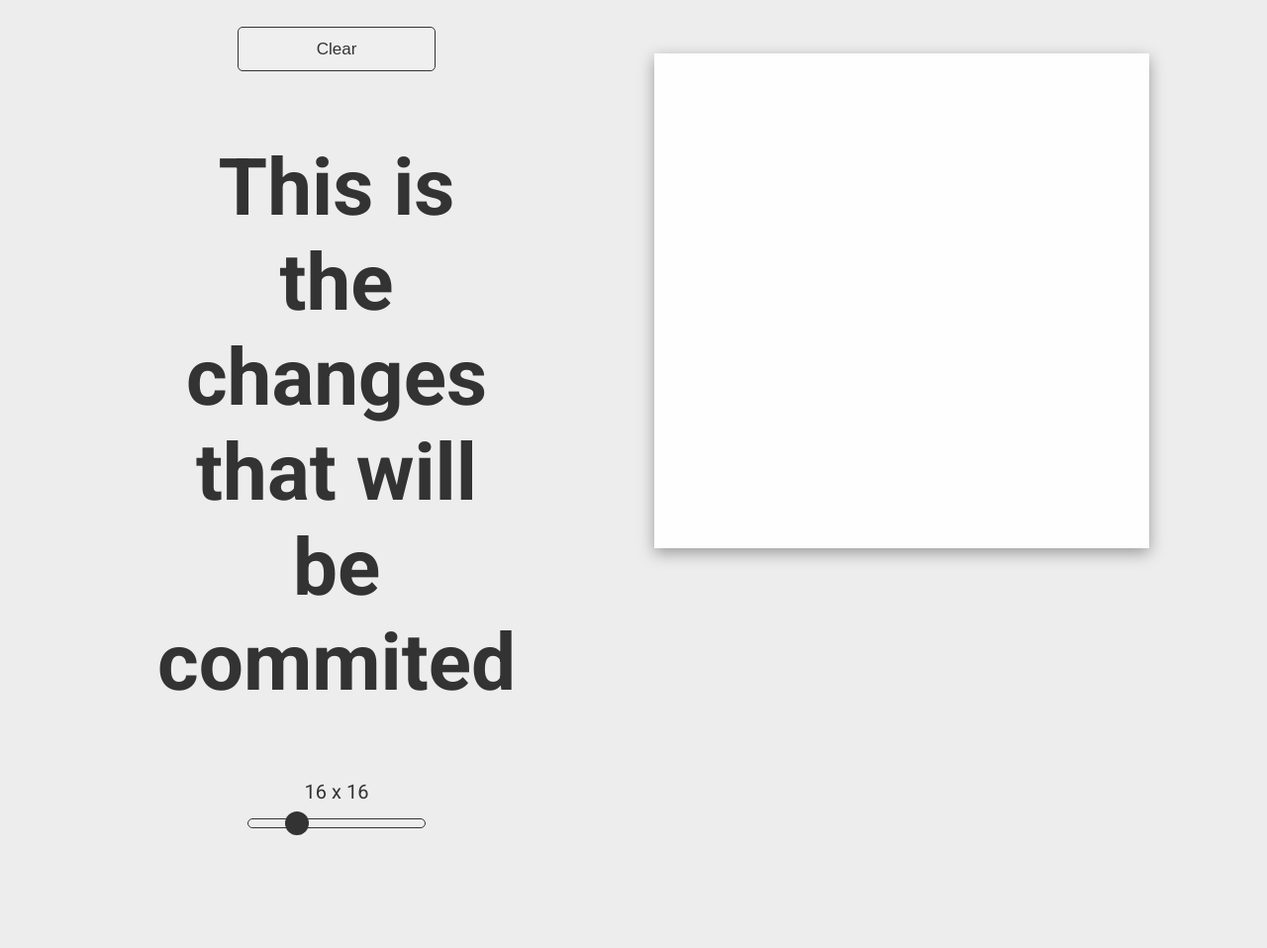
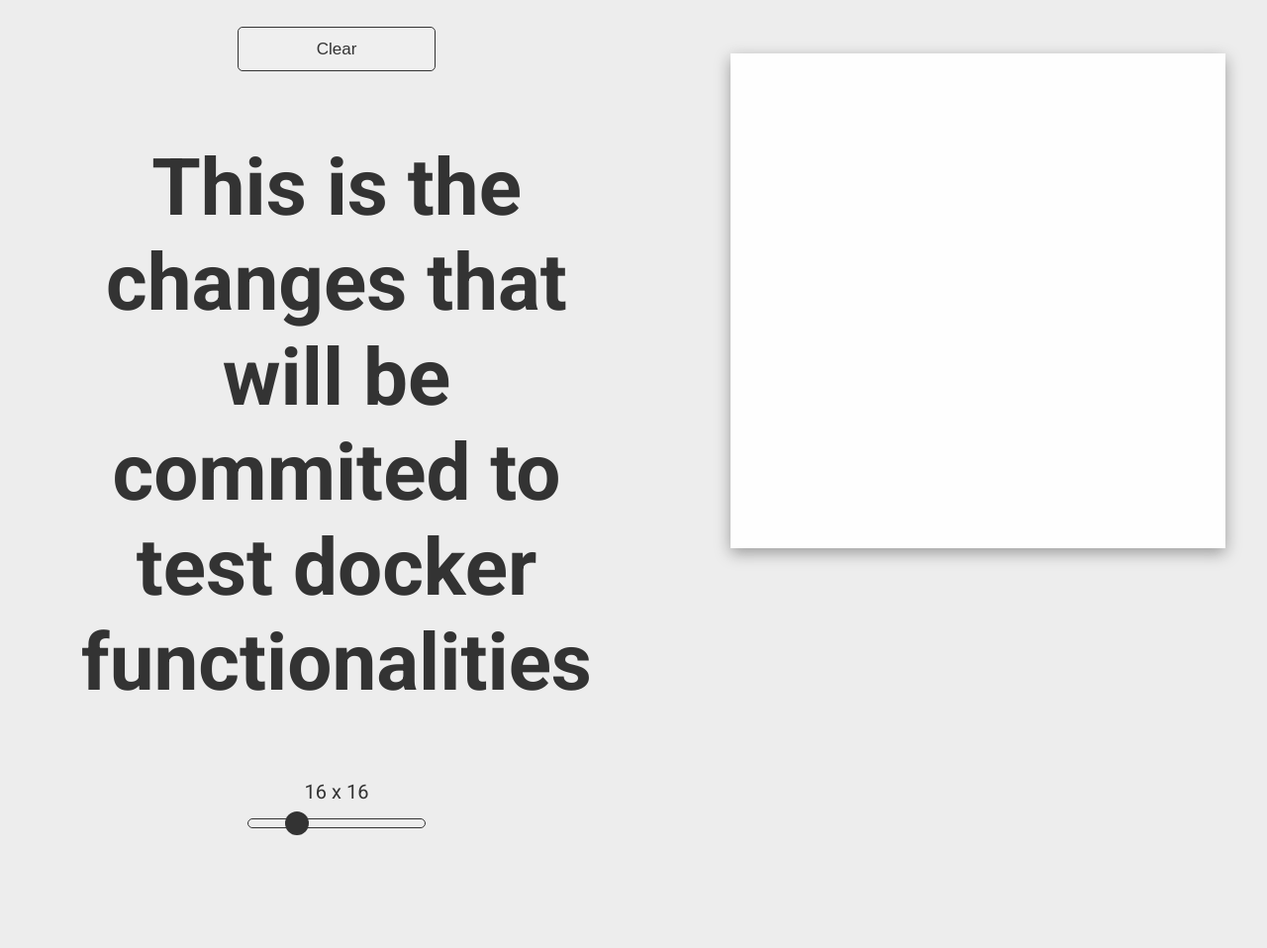
Before and after one commit to alihaydar28/distributed, a website built with webpack: page index.html in a window 1280 px wide. Shown: the part 419-1377 px from the top of the page at 99% size. Built offline with nearby package versions, Linux system fonts and the light colour scheme.

Commit message:
html changes to test docker

```diff
--- a/index.html
+++ b/index.html
@@ -20,9 +20,7 @@
             <button class="clearBtn">Clear</button>
 
             <!-- CHANGE IN HTML FILE THAT WILL BE COMMITED : ADDED THIS H1 -->
-            <h1>This is the changes that will be commited</h1>
-
-
+            <h1>This is the changes that will be commited to test docker functionalities </h1>
 
             <div class="range" style="text-align: center;">
             <p><span class="demo">16 x 16</span></p>
```
